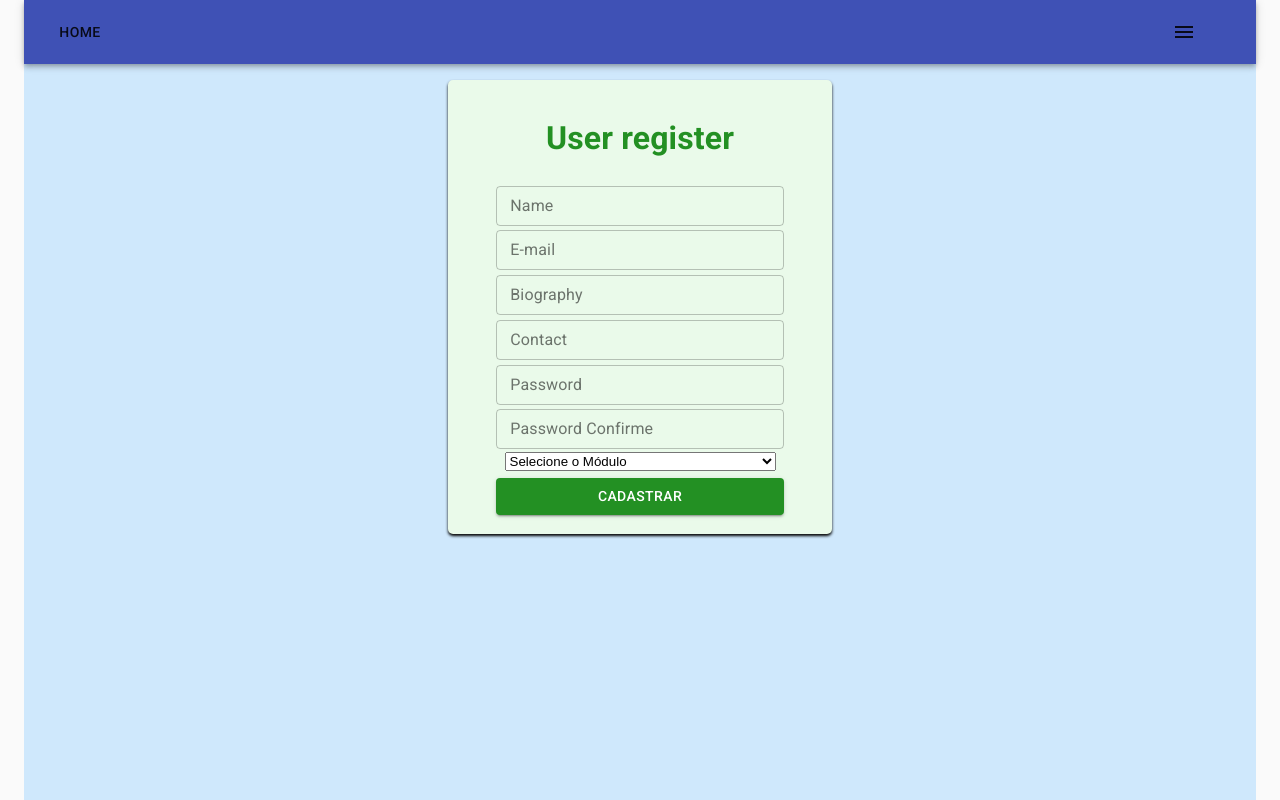
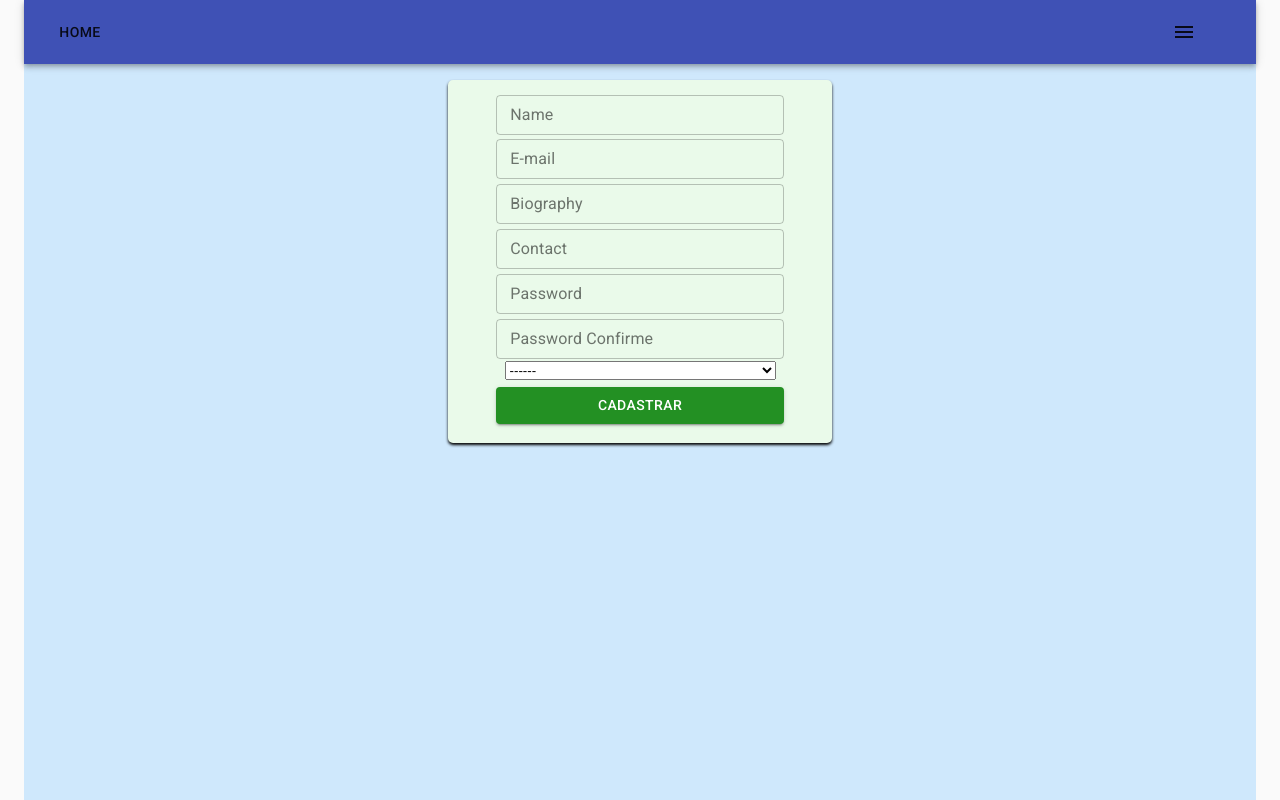
Before and after one commit to Nailliw/kenzie-hub, a React (Create React App) app: page /register in a window 1280 px wide. Built offline with nearby package versions, Linux system fonts and the light colour scheme.

Commit message:
inProgress: register

```diff
--- a/src/pages/Register/index.jsx
+++ b/src/pages/Register/index.jsx
@@ -1,6 +1,11 @@
 import { makeStyles } from "@material-ui/core/styles";
 import TextField from "@material-ui/core/TextField";
 import Button from "@material-ui/core/Button";
+import Select from "@material-ui/core/Select";
+import MenuItem from "@material-ui/core/MenuItem";
+import InputLabel from "@material-ui/core/InputLabel";
+import FormControl from "@material-ui/core/FormControl";
+import FormHelperText from "@material-ui/core/FormHelperText";
 import React, { useState, useEffect } from "react";
 import "./style.css";
 import { useHistory } from "react-router-dom";
@@ -38,6 +43,14 @@ const Register = () => {
   });
 
   const useStyles = makeStyles((theme) => ({
+    formControl: {
+      margin: theme.spacing(1),
+      minWidth: 200,
+      maxWidth: 200,
+    },
+    selectEmpty: {
+      marginTop: theme.spacing(2),
+    },
     root: {
       "& .MuiTextField-root": {
         margin: theme.spacing(0.3),
@@ -55,7 +68,7 @@ const Register = () => {
 
   return (
     <form onSubmit={handleSubmit(handleForm)} className={classes.root}>
-      <h1 className="labelCadastro">User register</h1>
+      {/* <h1 className="labelCadastro">User register</h1> */}
 
       {/* <input ref={register} name="name" />
       <input ref={register} name="email" />
@@ -130,9 +143,22 @@ const Register = () => {
         error={!!errors.password_confirmation}
         helperText={errors.password_confirmation?.message}
       />
+      {/* <FormControl className={classes.formControl}>
+        <InputLabel id="select-module">Select module</InputLabel> */}
 
-      <select ref={register} name="course_module">
-        <option value="">Selecione o Módulo</option>
+      <select
+        ref={register}
+        name="course_module"
+        // inputRef={register}
+        // labelId="select-module"
+        // margin="dense"
+        // size="small"
+        // variant="outlined"
+        // name="course_module"
+        // error={!!errors.course_module}
+        // helperText={errors.course_module?.message}
+      >
+        <option value="">------</option>
         <option value="primeira módulo (introdução ao FrontEnd)">
           Primeiro módulo (introdução ao FrontEnd)
         </option>
@@ -146,8 +172,9 @@ const Register = () => {
           Quarto módulo (BackEnd Avançado)
         </option>
       </select>
+      {/* <FormHelperText>{errors.course_module?.message}</FormHelperText>
+      </FormControl> */}
       <p>{errors.course_module?.message}</p>
-
       <Button
         type="submit"
         className="LoginButton"
```
